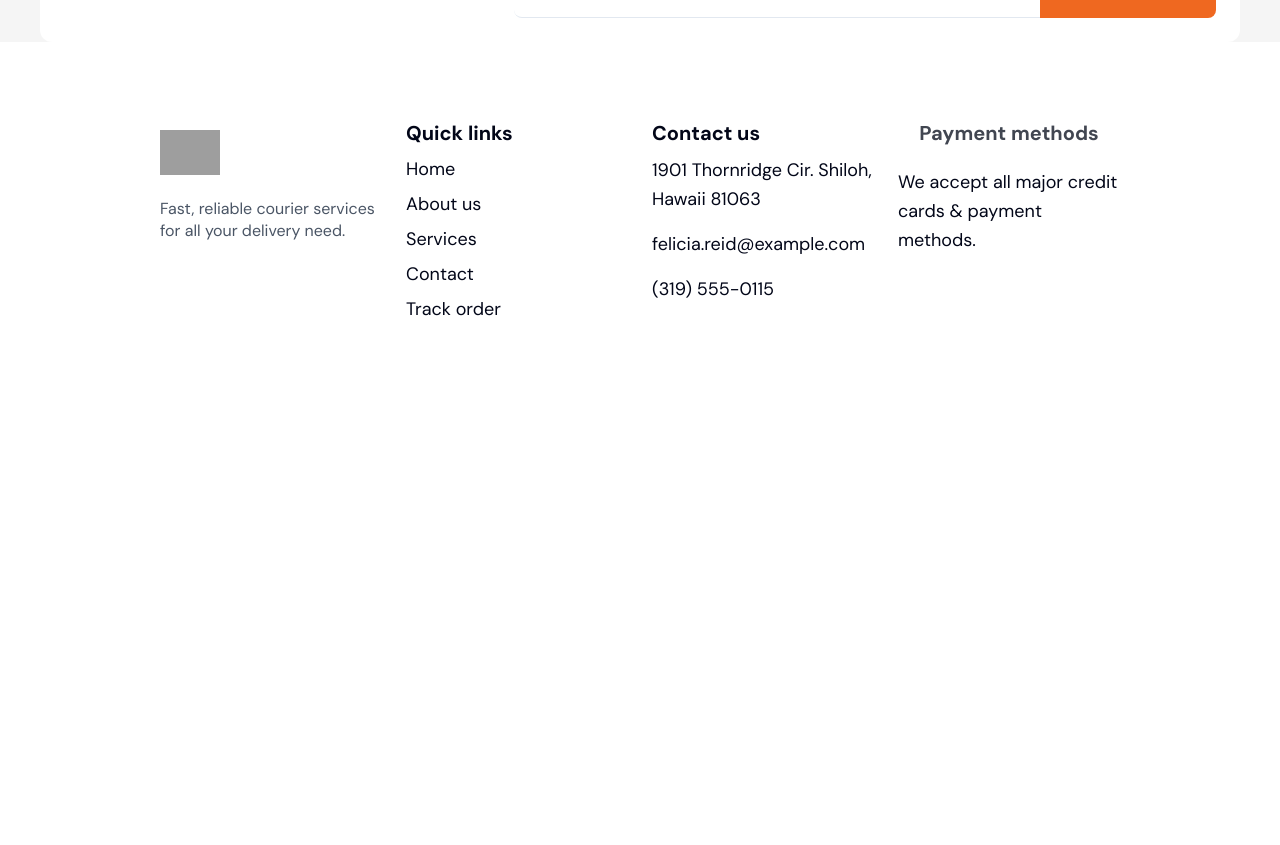
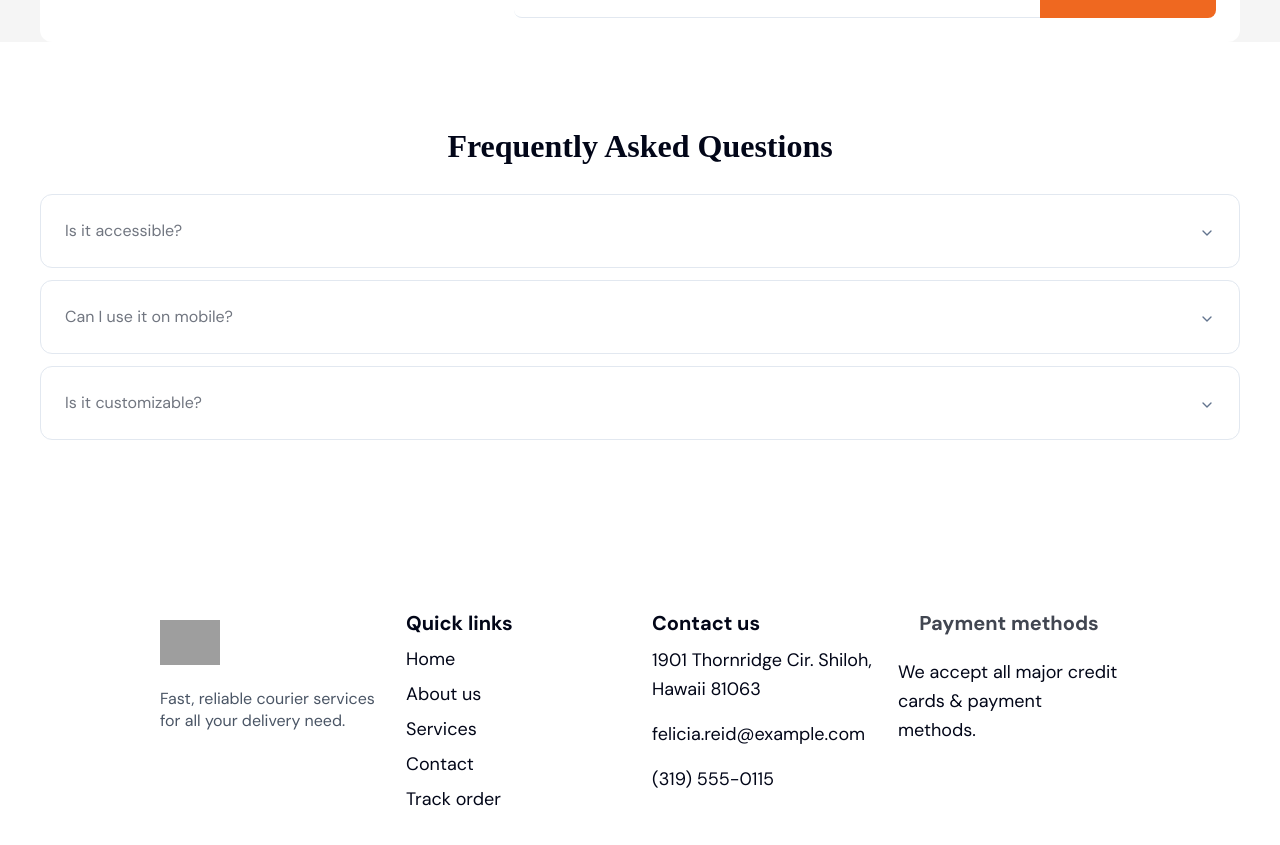
Before and after one commit to abdulalimsujon/courier-client, a Next.js app: page / in a window 1280 px wide. Shown: the part 889-1734 px from the top of the page. Before the commit the page ends 1292 px from the top, so only its background shows below. Built offline with nearby package versions, Linux system fonts and the light colour scheme; grey boxes are pictures that could not be loaded.

Commit message:
asked question done

```diff
--- a/package.json
+++ b/package.json
@@ -9,6 +9,7 @@
     "lint": "eslint"
   },
   "dependencies": {
+    "@radix-ui/react-accordion": "^1.2.12",
     "@radix-ui/react-label": "^2.1.7",
     "@radix-ui/react-slot": "^1.2.3",
     "class-variance-authority": "^0.7.1",
--- /dev/null
+++ b/src/ReusebaleComponent/Container.tsx
@@ -0,0 +1,18 @@
+import React, { ReactNode } from "react";
+
+interface ContainerProps {
+  children: ReactNode;
+  className?: string;
+}
+
+const Container: React.FC<ContainerProps> = ({ children, className = "" }) => {
+  return (
+    <div
+      className={`max-w-[1200px] w-full mx-auto flex flex-col  items-center my-20 ${className}`}
+    >
+      {children}
+    </div>
+  );
+};
+
+export default Container;
--- /dev/null
+++ b/src/ReusebaleComponent/SectionHeading.tsx
@@ -0,0 +1,27 @@
+import React from "react";
+
+interface SectionHeadingProps {
+  title: string;
+  className?: string;
+  bgColor?: string;
+  textSize?: string;
+}
+
+const SectionHeading: React.FC<SectionHeadingProps> = ({
+  title,
+  className = "",
+  bgColor = " ",
+  textSize = "text-[32px]",
+}) => {
+  return (
+    <div className={`w-full ${bgColor} ${className}`}>
+      <h1
+        className={`w-full text-center font-['Plus_Jakarta_Sans'] font-bold ${textSize}`}
+      >
+        {title}
+      </h1>
+    </div>
+  );
+};
+
+export default SectionHeading;
--- a/src/app/page.tsx
+++ b/src/app/page.tsx
@@ -1,3 +1,4 @@
+import AboutUs from "@/components/home/AskedQuestion";
 import HeroSection from "@/components/home/HeroSection";
 
 export default function Home() {
@@ -6,6 +7,7 @@ export default function Home() {
       <div className="bg-gradient-to-br from-teal-500 to-blue-600 w-full flex justify-center items-center">
         <HeroSection />
       </div>
+      <AboutUs />
     </div>
   );
 }
--- /dev/null
+++ b/src/components/home/AskedQuestion.tsx
@@ -0,0 +1,55 @@
+import Container from "@/ReusebaleComponent/Container";
+import SectionHeading from "@/ReusebaleComponent/SectionHeading";
+import {
+  Accordion,
+  AccordionContent,
+  AccordionItem,
+  AccordionTrigger,
+} from "@/components/ui/accordion";
+import React from "react";
+
+const AboutUs = () => {
+  return (
+    <div>
+      <Container>
+        <div className="w-full flex flex-col gap-6">
+          <SectionHeading title="Frequently Asked Questions" />
+
+          <Accordion type="single" collapsible className="w-full ">
+            <AccordionItem value="item-1" className="w-full border-b-0">
+              <div className="w-full flex mb-3 justify-between items-center rounded-[12px] border text-[#717680] p-[24px] opacity-100 h-[74px] data-[state=open]:h-[120px] transition-all duration-300">
+                <span>Is it accessible?</span>
+                <AccordionTrigger className="text-xl cursor-pointer"></AccordionTrigger>
+              </div>
+              <AccordionContent className="w-full p-6 text-[#4B4B4B]">
+                Yes. It adheres to the WAI-ARIA design pattern.
+              </AccordionContent>
+            </AccordionItem>
+
+            <AccordionItem value="item-2" className="w-full border-b-0">
+              <div className="w-full  mb-3 flex justify-between items-center rounded-[12px] border text-[#717680] p-[24px] opacity-100 h-[74px] data-[state=open]:h-[120px] transition-all duration-300">
+                <span>Can I use it on mobile?</span>
+                <AccordionTrigger className="text-xl cursor-pointer"></AccordionTrigger>
+              </div>
+              <AccordionContent className="w-full p-6 text-[#4B4B4B]">
+                Yes, it works fully on mobile and tablet.
+              </AccordionContent>
+            </AccordionItem>
+
+            <AccordionItem value="item-3" className="w-full border-b-0">
+              <div className="w-full  mb-3 flex justify-between items-center rounded-[12px] border text-[#717680] p-[24px] opacity-100 h-[74px] data-[state=open]:h-[120px] transition-all duration-300">
+                <span>Is it customizable?</span>
+                <AccordionTrigger className="text-xl cursor-pointer"></AccordionTrigger>
+              </div>
+              <AccordionContent className="w-full p-6 text-[#4B4B4B]">
+                Absolutely! You can style it as needed.
+              </AccordionContent>
+            </AccordionItem>
+          </Accordion>
+        </div>
+      </Container>
+    </div>
+  );
+};
+
+export default AboutUs;
--- a/src/components/home/HeroSection.tsx
+++ b/src/components/home/HeroSection.tsx
@@ -30,7 +30,7 @@ const HeroSection = () => {
   return (
     <section className="relative w-full mt-[90px]">
       {/* Hero Top */}
-      <div className="max-w-[1200px] w-full mx-auto flex flex-col lg:flex-row items-center gap-10   py-12 lg:py-20">
+      <div className="max-w-[1200px] w-full mx-auto flex flex-col lg:flex-row items-center gap-10   lg:py-20">
         {/* Left Text */}
         <div className="flex flex-col gap-10 max-w-[588px]">
           <div className="space-y-2">
--- /dev/null
+++ b/src/components/ui/accordion.tsx
@@ -0,0 +1,66 @@
+"use client"
+
+import * as React from "react"
+import * as AccordionPrimitive from "@radix-ui/react-accordion"
+import { ChevronDownIcon } from "lucide-react"
+
+import { cn } from "@/lib/utils"
+
+function Accordion({
+  ...props
+}: React.ComponentProps<typeof AccordionPrimitive.Root>) {
+  return <AccordionPrimitive.Root data-slot="accordion" {...props} />
+}
+
+function AccordionItem({
+  className,
+  ...props
+}: React.ComponentProps<typeof AccordionPrimitive.Item>) {
+  return (
+    <AccordionPrimitive.Item
+      data-slot="accordion-item"
+      className={cn("border-b last:border-b-0", className)}
+      {...props}
+    />
+  )
+}
+
+function AccordionTrigger({
+  className,
+  children,
+  ...props
+}: React.ComponentProps<typeof AccordionPrimitive.Trigger>) {
+  return (
+    <AccordionPrimitive.Header className="flex">
+      <AccordionPrimitive.Trigger
+        data-slot="accordion-trigger"
+        className={cn(
+          "focus-visible:border-ring focus-visible:ring-ring/50 flex flex-1 items-start justify-between gap-4 rounded-md py-4 text-left text-sm font-medium transition-all outline-none hover:underline focus-visible:ring-[3px] disabled:pointer-events-none disabled:opacity-50 [&[data-state=open]>svg]:rotate-180",
+          className
+        )}
+        {...props}
+      >
+        {children}
+        <ChevronDownIcon className="text-muted-foreground pointer-events-none size-4 shrink-0 translate-y-0.5 transition-transform duration-200" />
+      </AccordionPrimitive.Trigger>
+    </AccordionPrimitive.Header>
+  )
+}
+
+function AccordionContent({
+  className,
+  children,
+  ...props
+}: React.ComponentProps<typeof AccordionPrimitive.Content>) {
+  return (
+    <AccordionPrimitive.Content
+      data-slot="accordion-content"
+      className="data-[state=closed]:animate-accordion-up data-[state=open]:animate-accordion-down overflow-hidden text-sm"
+      {...props}
+    >
+      <div className={cn("pt-0 pb-4", className)}>{children}</div>
+    </AccordionPrimitive.Content>
+  )
+}
+
+export { Accordion, AccordionItem, AccordionTrigger, AccordionContent }
```
Also changed, not shown: 1 other file (tests, documents, lock files or other folders).
